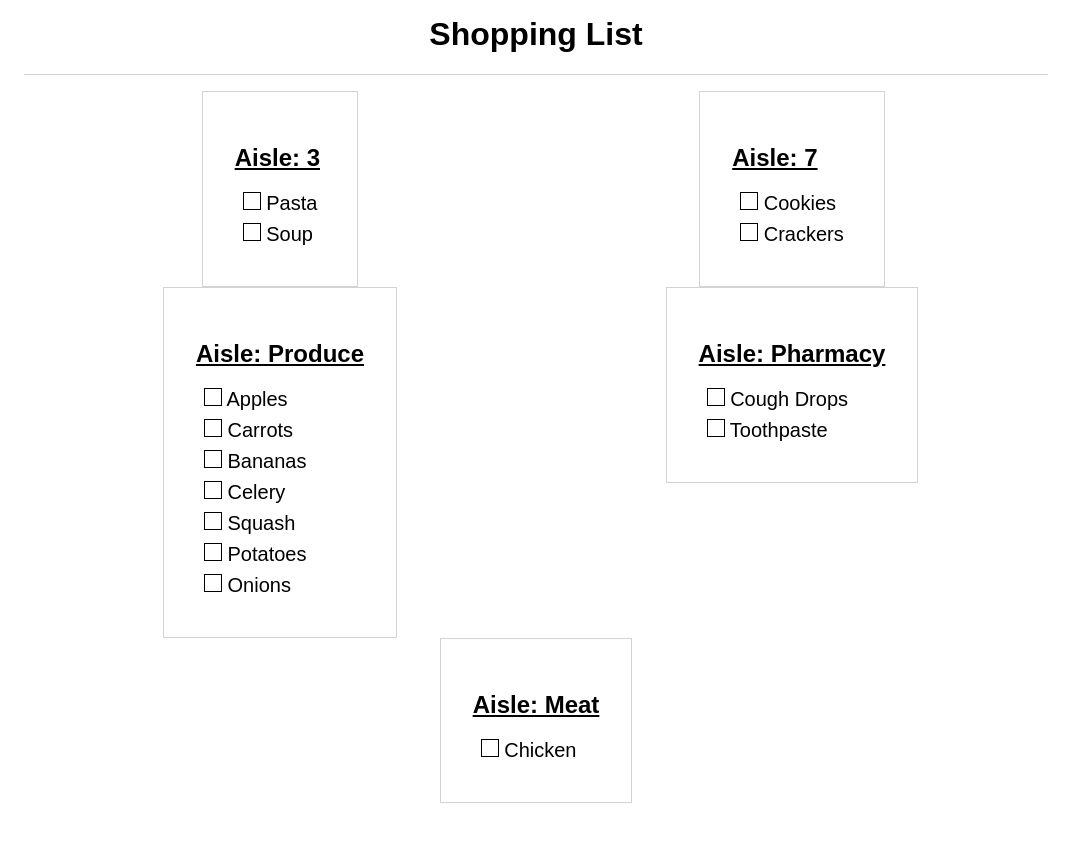
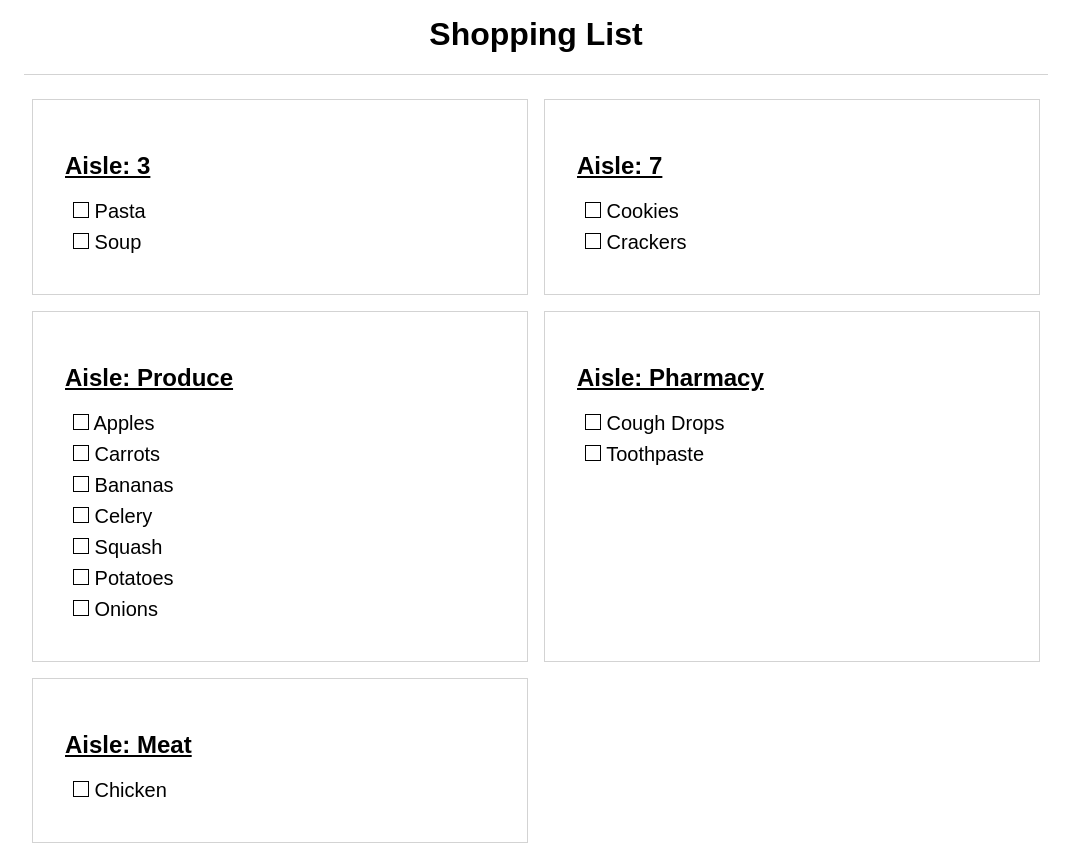
Before and after one commit to craigmiller160/ShoppingList, a website: page list.html in a window 1280 px wide. Shown: the whole page, without its empty margins (104-1175 px from the left). Before the commit the page ends 803 px from the top, so only its background shows below. Drawn offline with Linux system fonts and the light colour scheme.

Commit message:
Some styling changes

```diff
--- a/list.html
+++ b/list.html
@@ -1,7 +1,11 @@
 <html>
     <head>
         <style>
-            body {
+            * {
+	box-sizing: border-box;
+}
+
+body {
 	width: 80%;
 	margin: 0 auto;
 	font-family: sans-serif;
@@ -16,7 +20,7 @@
 .col {
 	display: flex;
 	flex-direction: column;
-	margin: 0;
+	margin: 0.5rem;
 	flex: 1;
 	align-items: center; /* TODO work on an alignment that still left-aligns items */
 }
@@ -30,6 +34,8 @@
 .list {
 	border: 1px solid lightgray;
 	padding: 2rem;
+	width: 100%;
+	height: 100%;
 }
 
 .list > .list__header {
@@ -171,6 +177,8 @@
                         </p>
                     </div>
                 </div>
+                <div class="col">
+                </div>
             </div>
         </main>
     </body>
--- a/scripts/html/styles.css
+++ b/scripts/html/styles.css
@@ -1,3 +1,7 @@
+* {
+	box-sizing: border-box;
+}
+
 body {
 	width: 80%;
 	margin: 0 auto;
@@ -13,7 +17,7 @@ body {
 .col {
 	display: flex;
 	flex-direction: column;
-	margin: 0;
+	margin: 0.5rem;
 	flex: 1;
 	align-items: center; /* TODO work on an alignment that still left-aligns items */
 }
@@ -27,6 +31,8 @@ body {
 .list {
 	border: 1px solid lightgray;
 	padding: 2rem;
+	width: 100%;
+	height: 100%;
 }
 
 .list > .list__header {
```
Also changed, not shown: scripts/html-formatter.js (+7 -3 lines).
